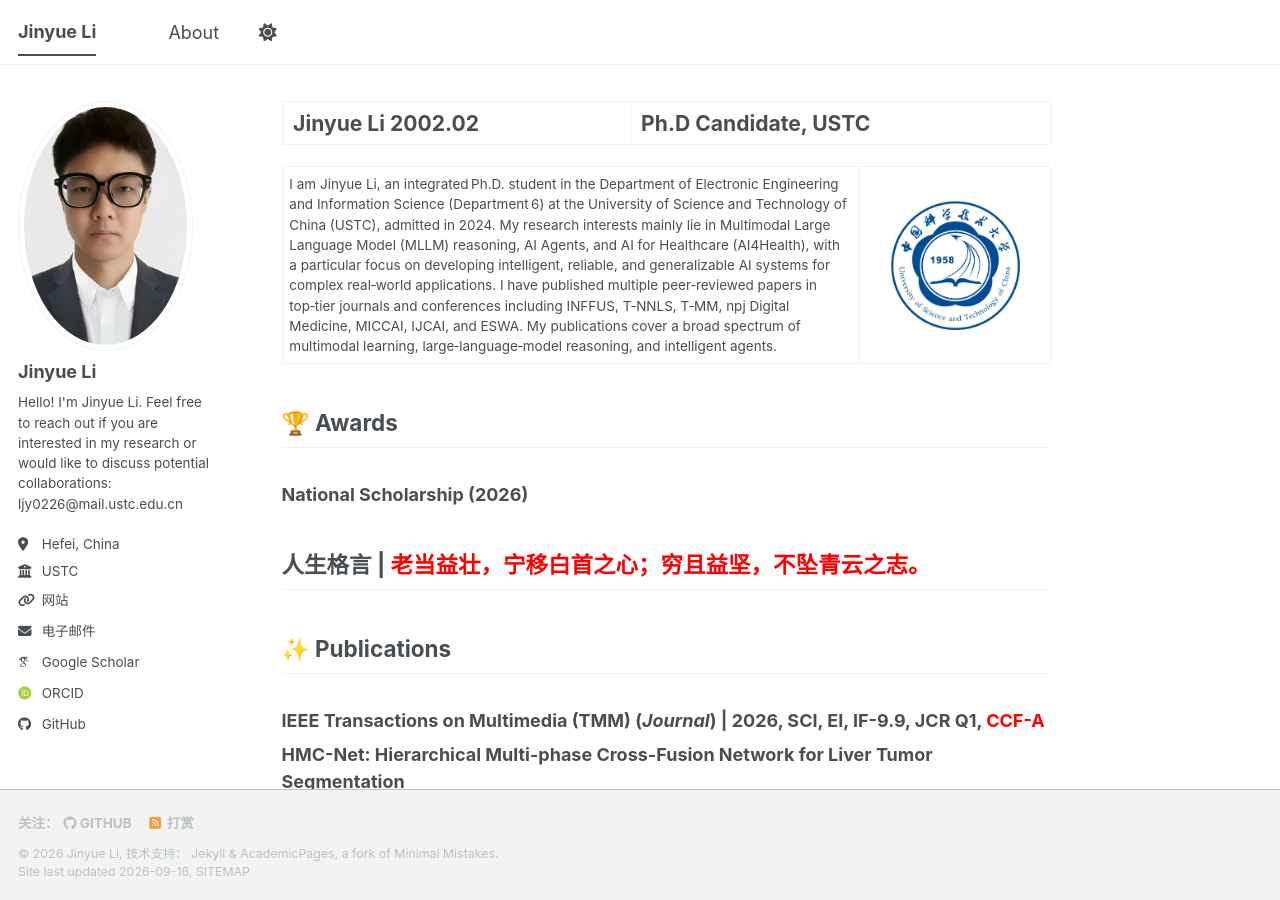
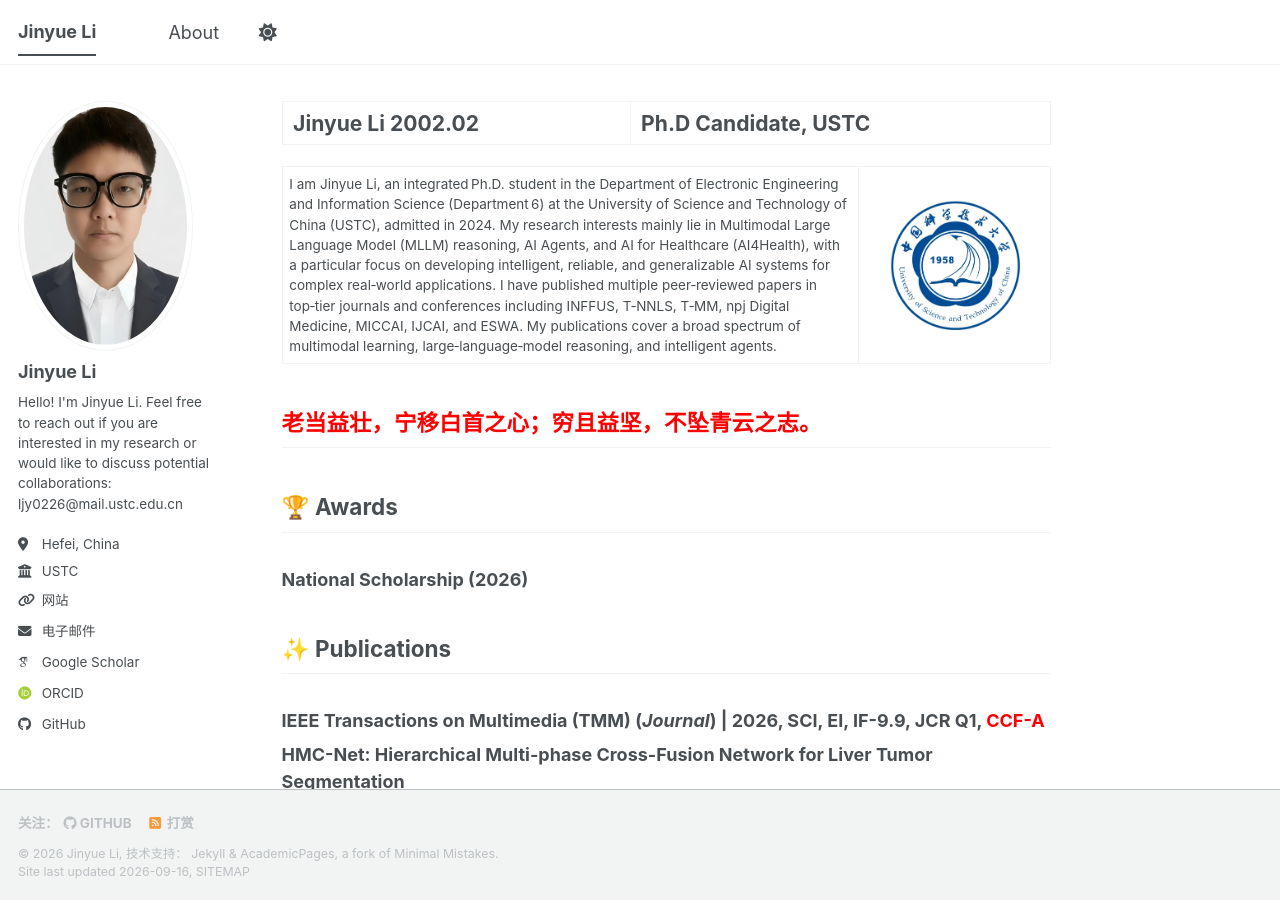
Before and after one commit to jylEcho/jylEcho.github.io, a Jekyll site: the page built from _pages/about.md, in a window 1280 px wide and 900 px high. Built offline with Jekyll 4.4.1, drawn with Linux system fonts in a browser that asks for light colours; some web fonts are replaced; a script bundle is joined from its source files by our own code; library files that are not in the unit come from our copies.

Commit message:
Update about.md

```diff
--- a/_pages/about.md
+++ b/_pages/about.md
@@ -21,11 +21,11 @@ I am Jinyue Li, an integrated Ph.D. student in the Department of Electronic En
   </tr>
 </table>
 
+## <span style="color: red; font-weight: bold;">老当益壮，宁移白首之心；穷且益坚，不坠青云之志。</span>
+
 ## 🏆 Awards
 
 ### **National Scholarship  (2026)**
-
-## 人生格言 | <span style="color: red; font-weight: bold;">老当益壮，宁移白首之心；穷且益坚，不坠青云之志。</span>
 
 ## ✨ Publications
 
```
